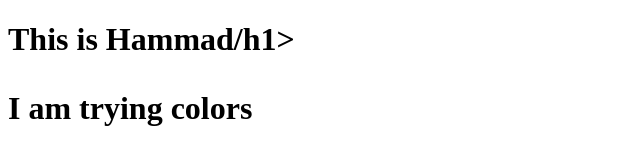
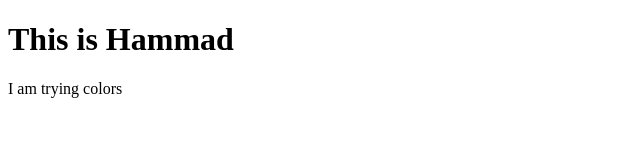
Before and after one commit to 7hammad/7hammad.github.io, a plain HTML site: page index.html in a window 1280 px wide. Shown: the whole page, without its empty margins (0-640 px from the left). Drawn offline with Linux system fonts and the light colour scheme.

Commit message:
mistake fixed

```diff
--- a/index.html
+++ b/index.html
@@ -3,7 +3,7 @@
 <title>HTML Tutorial</title>
 <body>
 
-<h1>This is Hammad/h1>
+<h1>This is Hammad</h1>
 <p>I am trying colors</p>
 
 </body>
```
